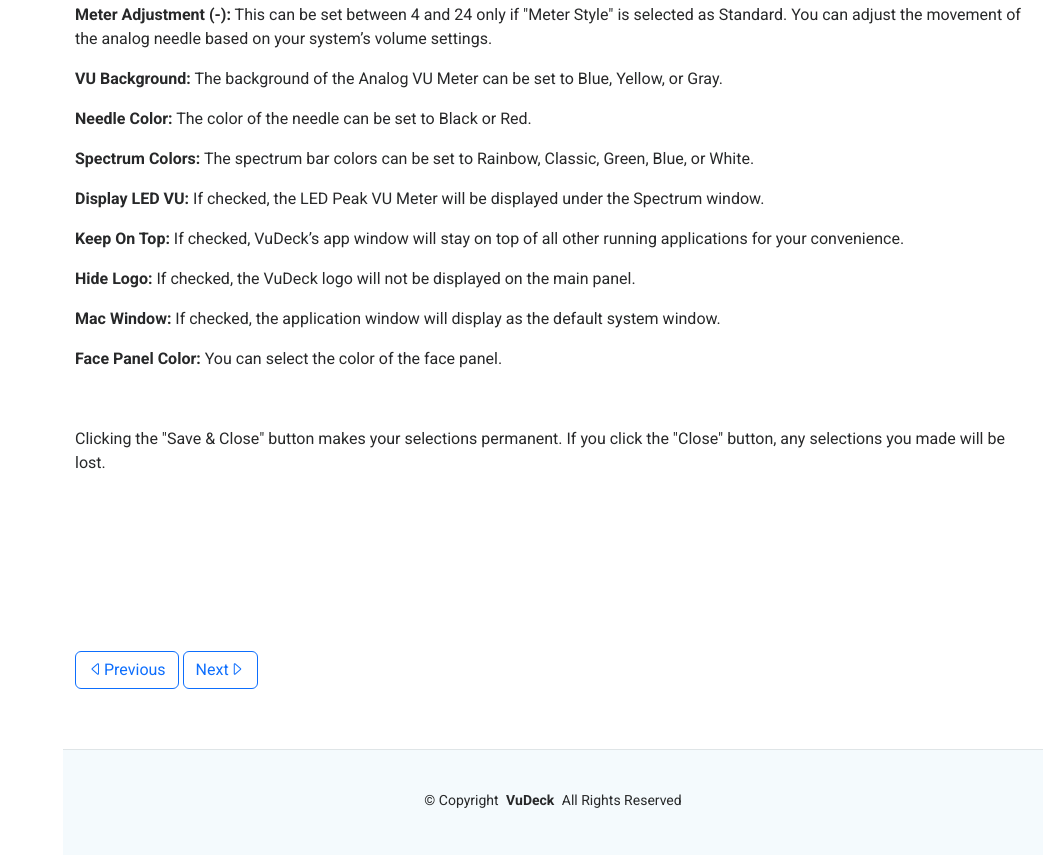
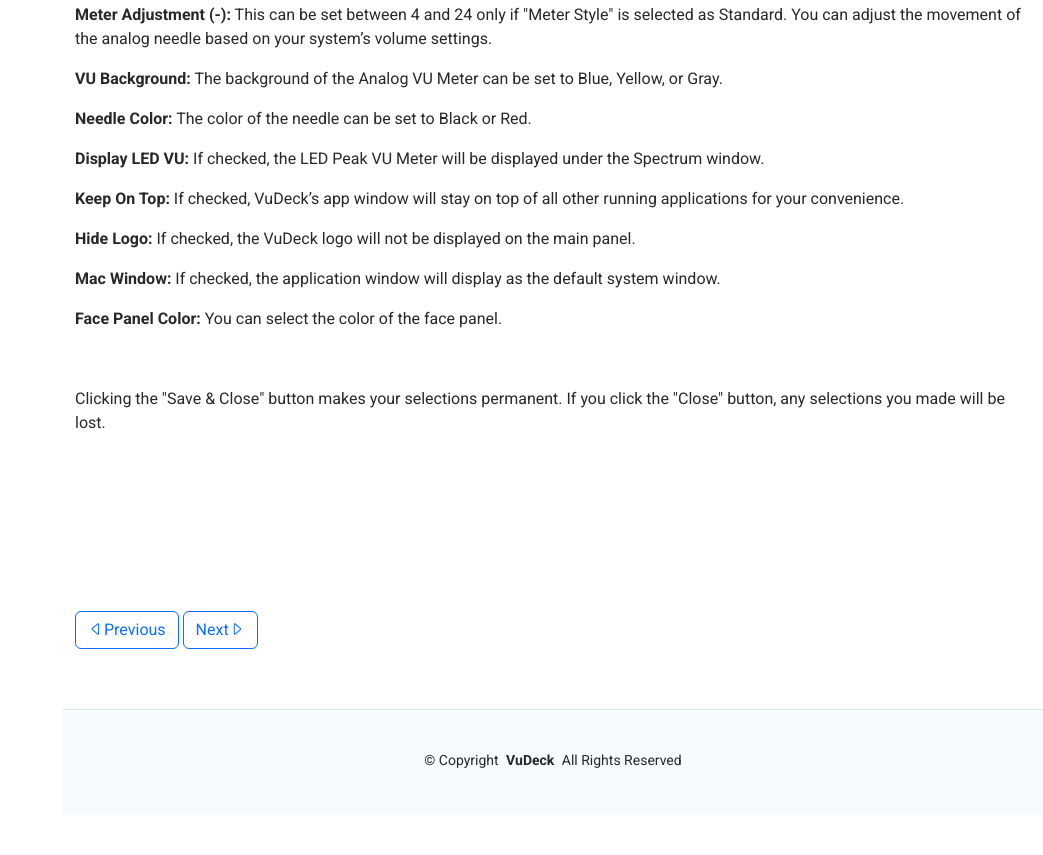
Before and after one commit to desumer/vudeck-website, a plain HTML site: page help/Mac/generalsettings.html in a window 1280 px wide. Shown: the part 807-1662 px from the top of the page, without its empty margins (237-1280 px from the left). After the commit the page ends 1622 px from the top, so only its background shows below. Drawn offline with Linux system fonts and the light colour scheme.

Commit message:
Add files via upload

```diff
--- a/help/Mac/generalsettings.html
+++ b/help/Mac/generalsettings.html
@@ -86,7 +86,6 @@
         <p class=""><span class="fw-bold">Meter Adjustment (-):</span><span class=""> This can be set between 4 and 24 only if "Meter Style" is selected as Standard. You can adjust the movement of the analog needle based on your system’s volume settings.</span></p>
         <p class=""><span class="fw-bold">VU Background:</span><span class=""> The background of the Analog VU Meter can be set to Blue, Yellow, or Gray.</span></p>
         <p class=""><span class="fw-bold">Needle Color:</span><span class=""> The color of the needle can be set to Black or Red.</span></p>
-        <p class=""><span class="fw-bold">Spectrum Colors:</span><span class=""> The spectrum bar colors can be set to Rainbow, Classic, Green, Blue, or White.</span></p>
         <p class=""><span class="fw-bold">Display LED VU:</span><span class=""> If checked, the LED Peak VU Meter will be displayed under the Spectrum window.</span></p>
         <p class=""><span class="fw-bold">Keep On Top:</span><span class=""> If checked, VuDeck’s app window will stay on top of all other running applications for your convenience.</span></p>
         <p class=""><span class="fw-bold">Hide Logo:</span><span class=""> If checked, the VuDeck logo will not be displayed on the main panel.</span></p>
```
